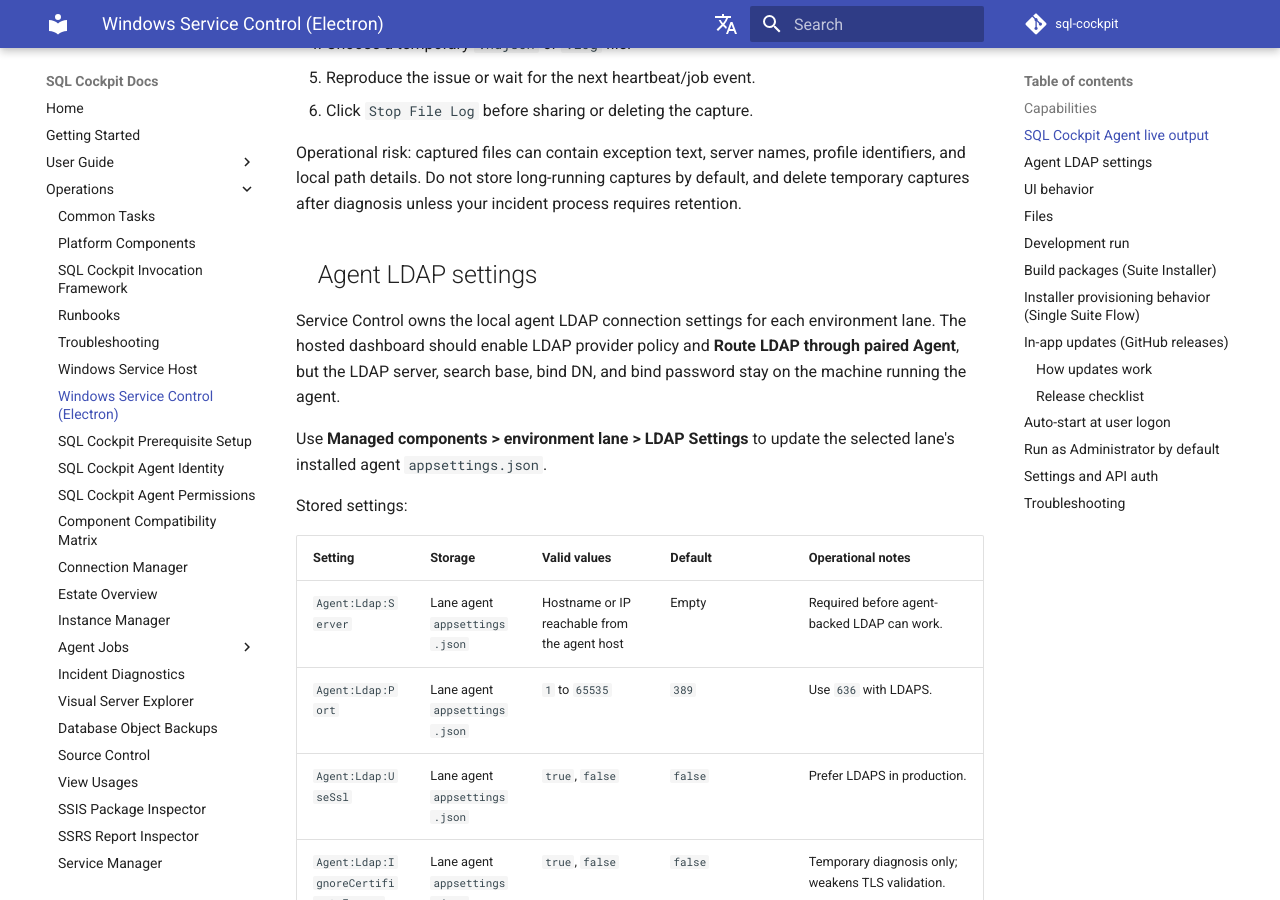
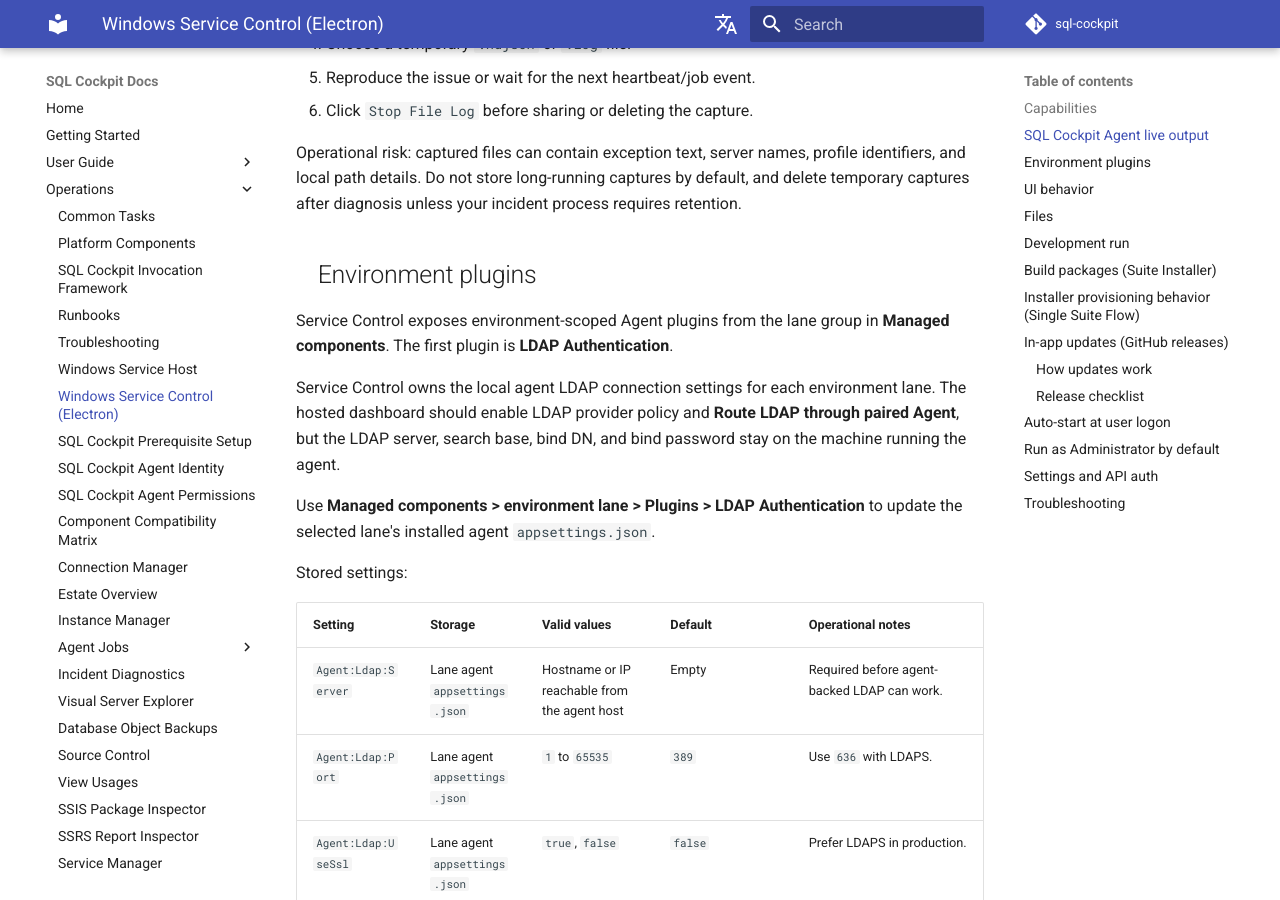
Before and after one commit to sql-cockpit/sql-cockpit-docs-source, an MkDocs documentation site: the page built from docs/operations/windows-service-control-electron.md, in a window 1280 px wide and 900 px high, scrolled down 2702 px. Built offline with MkDocs 1.6.1 and Material for MkDocs 9.7.7, drawn with Linux system fonts in a browser that asks for light colours; comment, search, counter and statistics services are not loaded; the version menu is left out.

Commit message:
Document Service Control plugin settings

```diff
--- a/docs/operations/windows-service-control-electron.md
+++ b/docs/operations/windows-service-control-electron.md
@@ -78,11 +78,13 @@
 
 Operational risk: captured files can contain exception text, server names, profile identifiers, and local path details. Do not store long-running captures by default, and delete temporary captures after diagnosis unless your incident process requires retention.
 
-## Agent LDAP settings
+## Environment plugins
+
+Service Control exposes environment-scoped Agent plugins from the lane group in **Managed components**. The first plugin is **LDAP Authentication**.
 
 Service Control owns the local agent LDAP connection settings for each environment lane. The hosted dashboard should enable LDAP provider policy and **Route LDAP through paired Agent**, but the LDAP server, search base, bind DN, and bind password stay on the machine running the agent.
 
-Use **Managed components > environment lane > LDAP Settings** to update the selected lane's installed agent `appsettings.json`.
+Use **Managed components > environment lane > Plugins > LDAP Authentication** to update the selected lane's installed agent `appsettings.json`.
 
 Stored settings:
 
```
